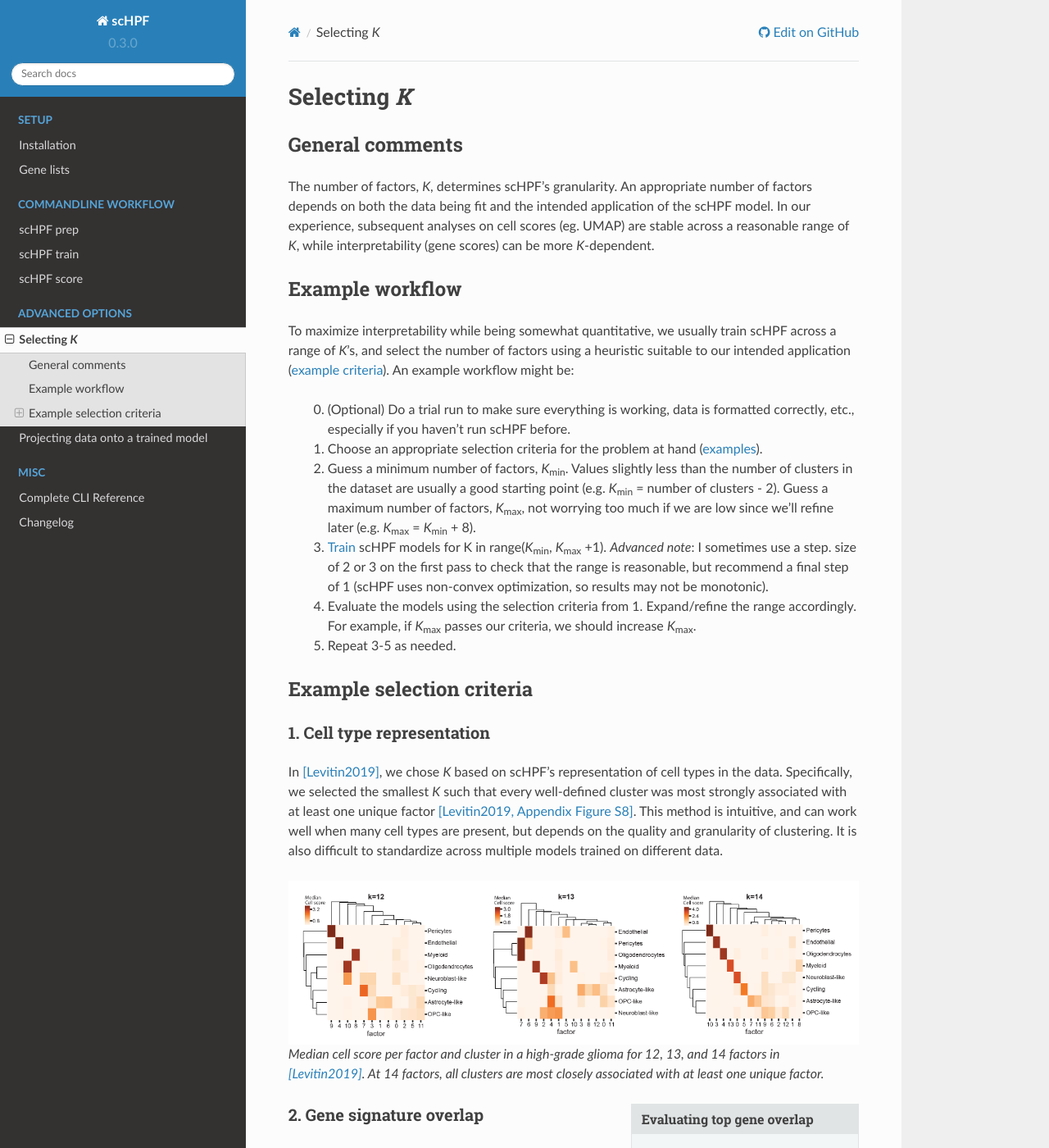
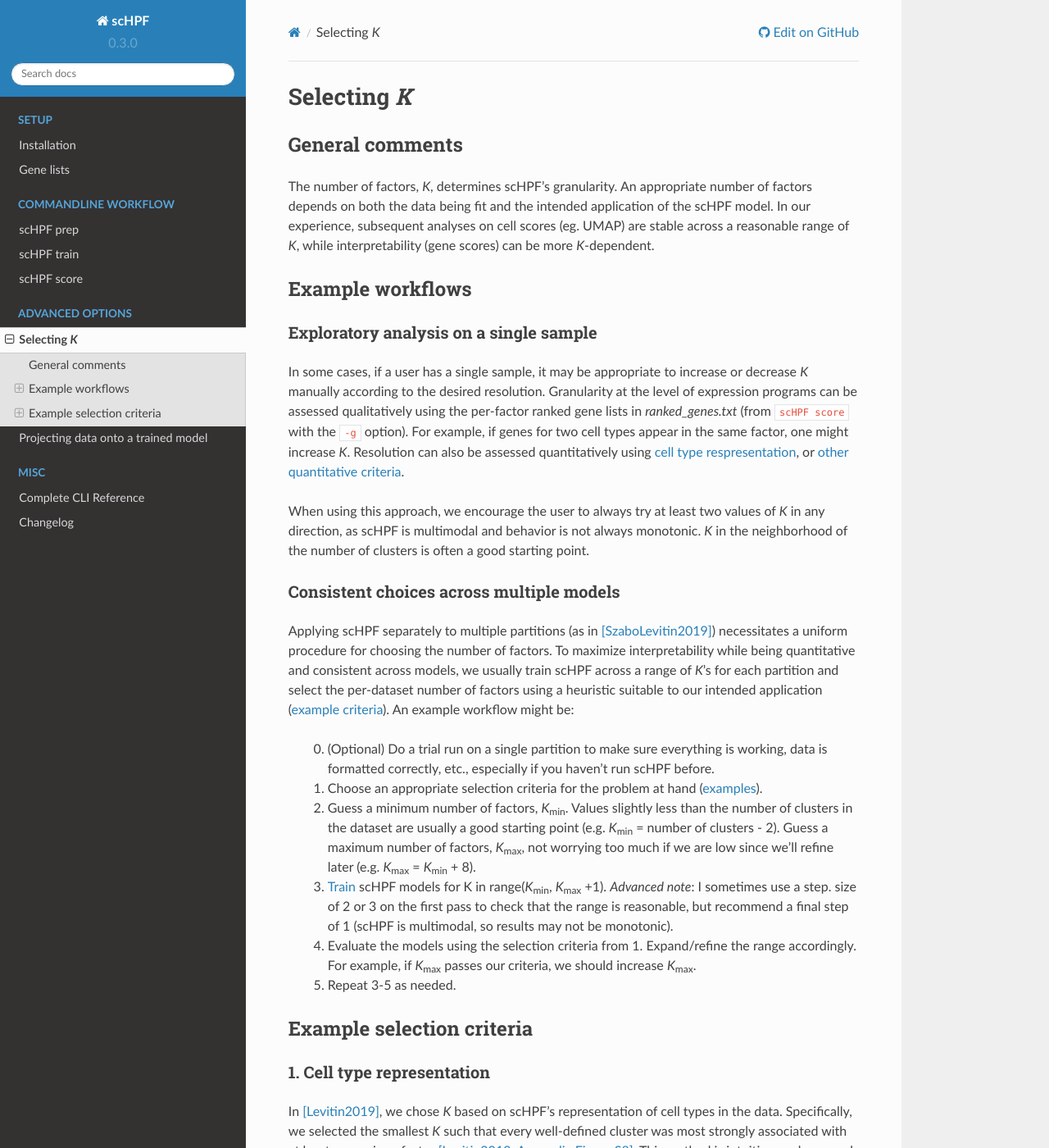
Before and after one commit to simslab/scHPF, a Sphinx documentation site: the page built from docs/select-k.rst, in a window 1280 px wide and 1400 px high. Shown: the whole window at 82% size. Built offline with Sphinx 7.4.7 and the Read the Docs theme 2.0.0, drawn with Linux system fonts in a browser that asks for light colours; some of the changed text lies outside the part shown.

Commit message:
clarify single sample v. multi

```diff
--- a/docs/select-k.rst
+++ b/docs/select-k.rst
@@ -17,16 +17,42 @@ interpretability (gene scores) can be more *K*-dependent.
 
 .. _k-workflow:
 
-Example workflow
-================
+Example workflows
+=================
 
-To maximize interpretability while being somewhat quantitative, we usually
-train scHPF across a range of *K*'s, and select the number of factors using a
-heuristic suitable to our intended application
-(:ref:`example criteria<k-criteria>`).  An example workflow might be:
+Exploratory analysis on a single sample
+---------------------------------------
+In some cases, if a user has a single sample, it may be appropriate to increase
+or decrease *K* manually according to the desired resolution. Granularity at
+the level of expression programs can be assessed qualitatively using the
+per-factor ranked gene lists in *ranked_genes.txt* (from |scHPF score|_ with
+the ``-g`` option). For example, if genes for two cell types appear in the same
+factor, one might increase *K*. Resolution can also be assessed quantitatively
+using
+:ref:`cell type respresentation<type-rep>`, or
+:ref:`other quantitative criteria<k-criteria>`.
 
-    0. (Optional) Do a trial run to make sure everything is working, data is
-       formatted correctly, etc., especially if you haven't run scHPF before.
+When using this approach, we encourage the user to always try at least two
+values of *K* in any direction, as scHPF is multimodal and behavior is not
+always monotonic. *K* in the neighborhood of the number of clusters is often a
+good starting point.
+
+.. _multi-model-example:
+
+Consistent choices across multiple models
+-----------------------------------------
+Applying scHPF separately to multiple partitions (as in [SzaboLevitin2019]_)
+necessitates a uniform procedure for choosing the number of factors.  To
+maximize interpretability while being quantitative and consistent across
+models, we usually train scHPF across a range of *K*'s for each partition and
+select the per-dataset number of factors using a heuristic suitable to our
+intended application
+(:ref:`example criteria<k-criteria>`). An example workflow might be:
+
+
+    0. (Optional) Do a trial run on a single partition to make sure everything
+       is working, data is formatted correctly, etc., especially if you haven't
+       run scHPF before.
 
     1. Choose an appropriate selection criteria for the problem at hand
        (:ref:`examples<k-criteria>`).
@@ -40,14 +66,15 @@ heuristic suitable to our intended application
     3. :ref:`Train<train-cli>` scHPF models for K in
        range(|K_min|,  |K_max| +1).  *Advanced note*: I sometimes use a step.
        size of 2 or 3 on the first pass to check that the range is reasonable,
-       but recommend a final step of 1 (scHPF uses non-convex optimization, so
-       results may not be monotonic).
+       but recommend a final step of 1 (scHPF is multimodal, so results may not
+       be monotonic).
 
     4. Evaluate the models using the selection criteria from 1. Expand/refine
        the range accordingly.  For example, if |K_max| passes our criteria, we
        should increase |K_max|.
 
     5. Repeat 3-5 as needed.
+
 
 .. |K_min| replace:: *K*:sub:`min`
 
@@ -106,11 +133,11 @@ The |scHPF score|_ command automatically produces the file
 *maximum_overlaps.txt*, which contains factors' maximum pairwise overlap and
 corresponding hypergeometric *p* values at different cutoffs.
 
-For standard significance thresholds and reasonable *n*, this method is
-extremely strict, resulting in lower granularity factorizations for some
-datasets. Using :ref:`cellular resolution<cell-res>` or
+For standard significance thresholds and reasonable *n*, this method can be
+quite strict, resulting in lower granularity factorizations for some datasets.
+Using :ref:`cellular resolution<cell-res>` or
 :ref:`cell type respresentation<type-rep>` may find higher resolution
-factorizations.
+factorizations in these cases.
 
 .. |scHPF score| replace:: ``scHPF score``
 .. _scHPF score: score-cli.html
```
